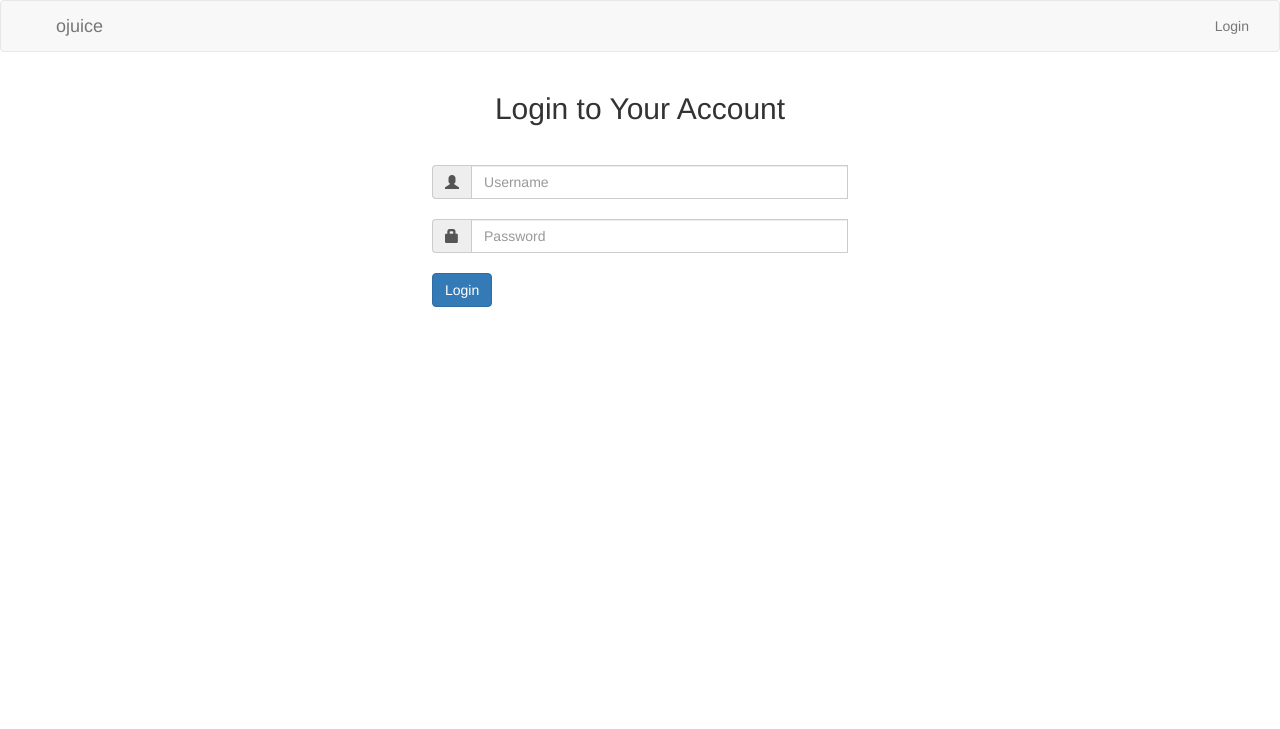
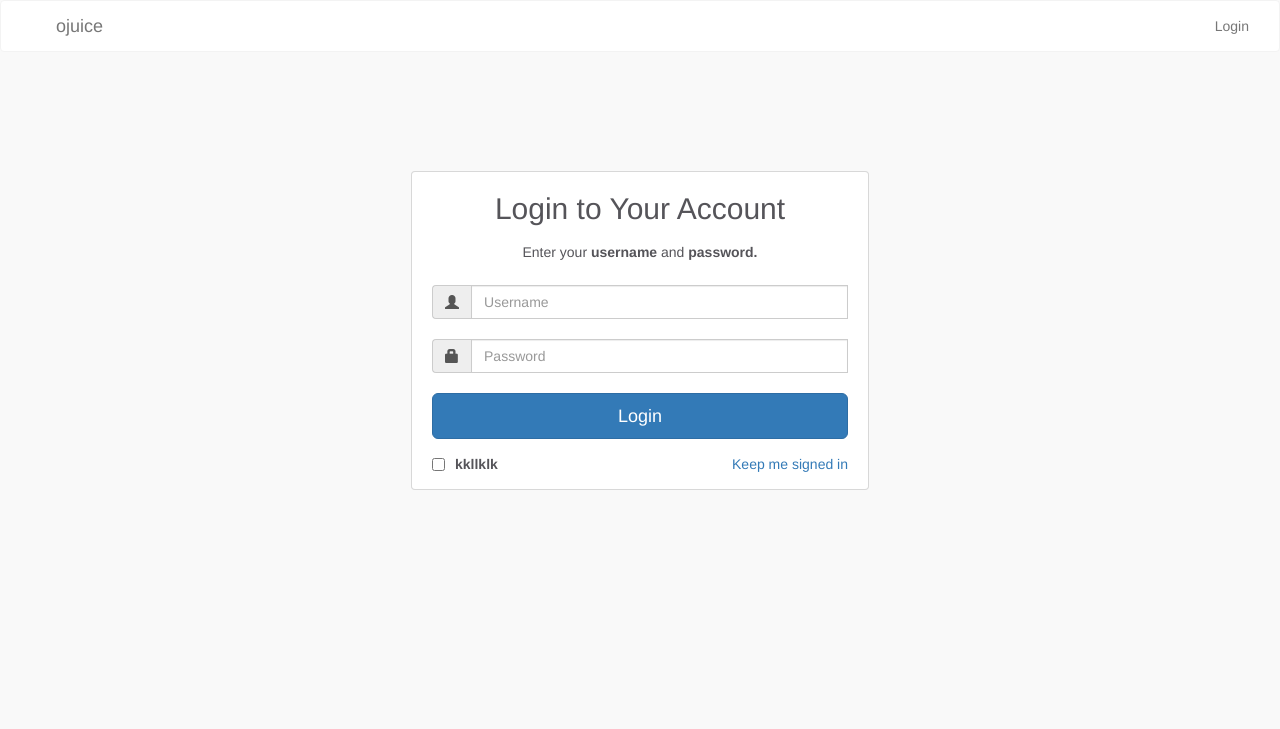
Before and after one commit to paulbellmann/ojuice, a Django app: page /accounts/login/ in a window 1280 px wide. Shown: the top 729 px of the page. Run offline with Django 3.2, Linux system fonts and the light colour scheme; some libraries are stand-ins or nearby versions.

Commit message:
+ add and fix a lot css

```diff
--- a/static/css/style.css
+++ b/static/css/style.css
@@ -1,3 +1,57 @@
+/* Custom colors
+-------------------------------------------------- */
+body{
+  background-color: #F9F9F9;
+  color: #555459;
+}
+.navbar-default {
+    background-color: #fff;
+    border-color: #f3f3f3;
+}
+.footer{
+    background-color: #fff;
+}
+/* -------------------------------------------------- */
+
+
+/* quick and dirty
+-------------------------------------------------- */
+.outer_wrap{
+    padding-top: 100px;
+}
+.login_first{
+    margin:0;
+    text-align:center;
+    padding-bottom: 20px;
+}
+.login_second{
+    margin:0;
+    padding-bottom:25px;
+    text-align:center;
+}
+.login_third{
+    margin:0;
+    text-align:center;
+    padding-bottom: 25px;
+}
+.go_button{
+    width: 100%;
+}
+.last{
+    padding-top: 15px;
+}
+#stay_label{
+    padding-left: 10px;
+    font-weight: 600px;
+}
+#message_login{
+    max-width: 40%;
+    margin: auto;
+    padding-top: 20px;
+}
+/* -------------------------------------------------- */
+
+
 #left_pencil {
     padding-right: 5px;
     text-decoration: none;
@@ -8,6 +62,9 @@
     padding:20px 20px 10px 20px;
     max-width: 40%;
     margin: auto;
+
+    border-radius: 3px;
+    box-shadow: 0 0 0 1px #d8d8d8;
 }
 
 .todolist, .insform{
@@ -16,7 +73,7 @@
     max-width: 60%;
     margin: auto;
 }
-.todolist h1, .insform h1, .logform h2 {
+.todolist h1, .insform h1 {
     margin:0;
     padding-bottom:20px;
     text-align:center;
@@ -41,8 +98,11 @@ li.ui-state-default:last-child{
 }
 
 @media screen and (max-width: 580px) {
-    .todolist, .insform, .logform {
+    .todolist, .insform, .logform, #message_login{
         max-width: 100%;
+    }
+    .outer_wrap{
+        padding-top: 40px;
     }
 }
 
@@ -63,7 +123,7 @@ body {
   width: 100%;
   /* Set the fixed height of the footer here */
   height: 60px;
-  background-color: #f5f5f5;
+  background-color: #fff;
 }
 .container .text-muted {
   margin: 20px 0;
--- a/templates/login.html
+++ b/templates/login.html
@@ -5,15 +5,14 @@
 {% endblock title %}
 
 {% block content %}
-<div class="container">
+<div class="container outer_wrap">
     <div class="row">
         <div class="col-md-12">
+
             <div class="logform">
-                <h2 style="padding-bottom: 10px;">Login to  Your Account</h2>
-            </div>
-        </div>
-        <div class="col-md-12" id="log_in_form">
-            <div class="logform">
+                <h2 class="login_first">Login to  Your Account</h2>
+                <!-- <h5 class="login_second">secondary text</h5> -->
+                <h5 class="login_third">Enter your <b>username</b> and <b>password.</b></h5>
                 <form action="{% url 'logon' %}" method="POST"> {% csrf_token %}
                     <div class="input-group">
                         <span class="input-group-addon" id="basic-addon1">
@@ -29,19 +28,28 @@
                         <input name="password" type="password" class="form-control" placeholder="Password" aria-describedby="basic-addon1">
                     </div>
                     <br>
-                    <button id="subb" type="submit" class="btn btn-primary">Login</button>
+                    <button id="subb" type="submit" class="btn btn-primary btn-lg go_button">Login</button>
                 </form>
+                <div class="last">
+                    <!-- <label class="pull-left"><input type="checkbox">&nbsp;Keep me signed in</label> -->
+                    <input class="pull-left" type="checkbox" id="stay"><label id="stay_label" for="stay">kkllklk</label>
+                    <a class="pull-right" href="#">Keep me signed in</a>
+                </div>
             </div>
         </div>
     </div>
     {% if messages %}
-        <div class="messages logform">
+        <div class="row">
+        <div class="col-md-12">
+        <div id="message_login">
             {% for message in messages %}
             <div class="alert alert-{{ message.tags }} alert-dismissible" role="alert">
                 <button type="button" class="close" data-dismiss="alert" aria-label="Close"><span aria-hidden="true">&times;</span></button>
                 <strong>{{message.tags|capfirst}}! </strong>{{ message }}
-            </div>
             {% endfor %}
+        </div>
+        </div>
+        </div>
         </div>
     {% endif %}
 </div>
```
